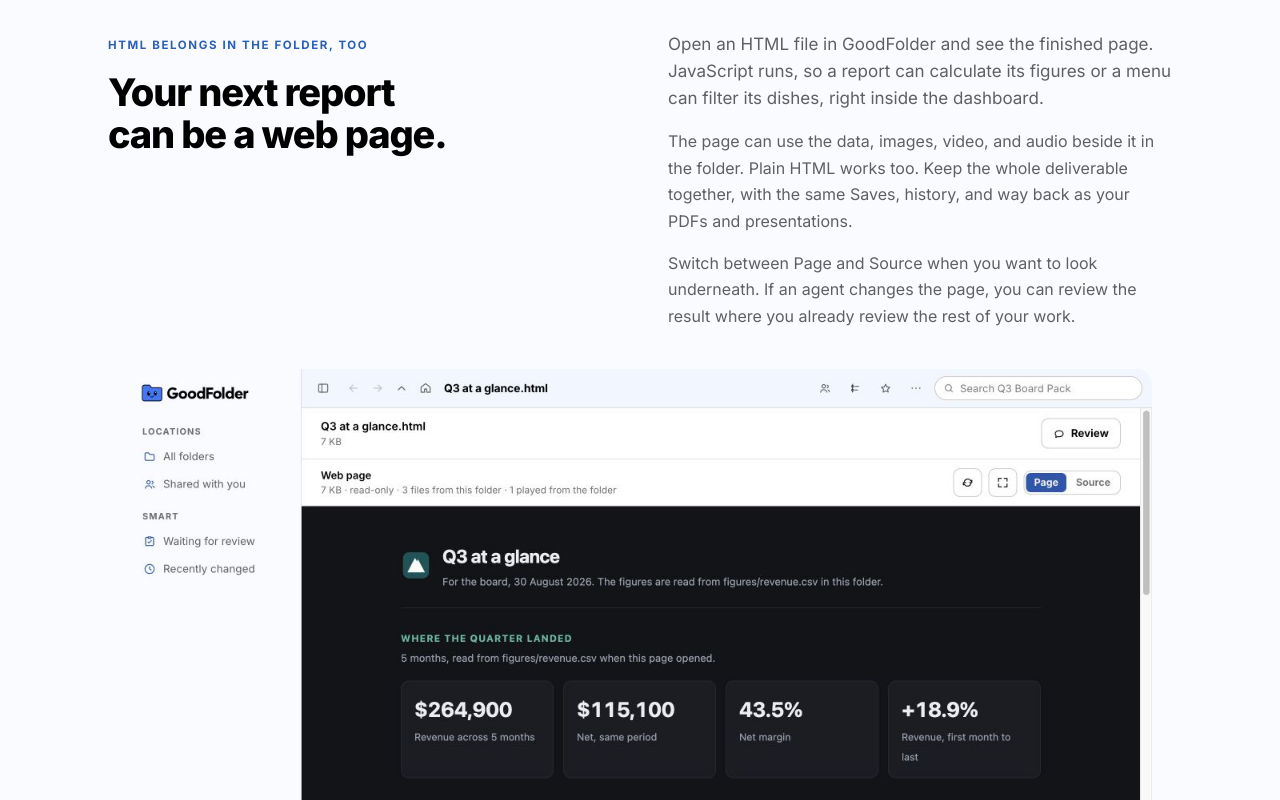
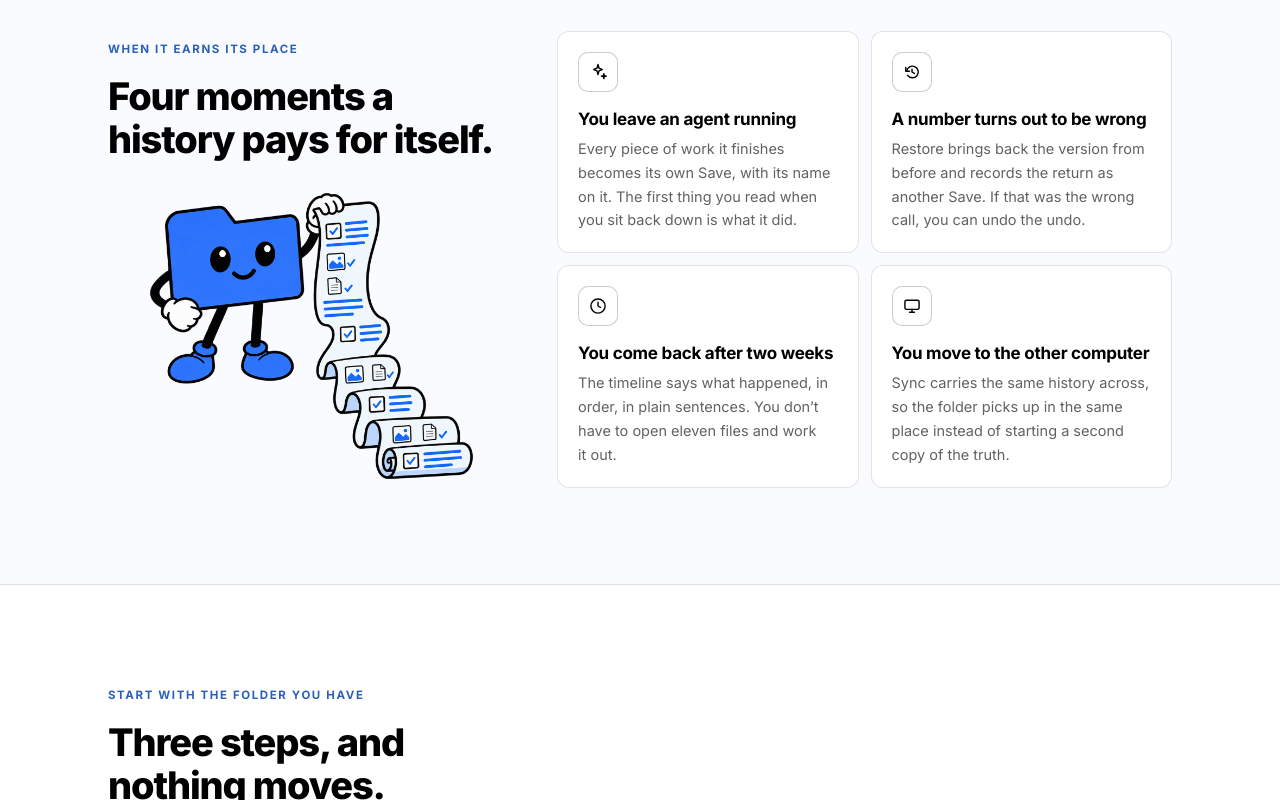
Before and after one commit to areia-ai/goodfolder, a Next.js app in the folder apps/web/: page / in a window 1280 px wide. Shown: the part 3140-3940 px from the top of the page. Built offline with nearby package versions, Linux system fonts and the light colour scheme.

Commit message:
Keep HTML messaging within the existing landing sections

```diff
--- a/apps/web/app/page.tsx
+++ b/apps/web/app/page.tsx
@@ -383,45 +383,8 @@ export default function Landing() {
           </div>
         </section>
 
-        {/* ------------------------------------------------------------- Web pages */}
-        <section id="web-pages" className="gf-band gf-band-tint scroll-mt-16">
-          <div className="gf-wrap">
-            <div className="grid gap-6 lg:grid-cols-2 lg:gap-14">
-              <div>
-                <p className="gf-eyebrow">HTML belongs in the folder, too</p>
-                <h2 className="gf-h2 mt-4">Your next report can be a web page.</h2>
-              </div>
-              <div>
-                <p className="gf-lead">
-                  Open an HTML file in GoodFolder and see the finished page. JavaScript runs, so a report can
-                  calculate its figures or a menu can filter its dishes, right inside the dashboard.
-                </p>
-                <p className="gf-body mt-4">
-                  The page can use the data, images, video, and audio beside it in the folder. Plain HTML works
-                  too. Keep the whole deliverable together, with the same Saves, history, and way back as your
-                  PDFs and presentations.
-                </p>
-                <p className="gf-body mt-4">
-                  Switch between Page and Source when you want to look underneath. If an agent changes the
-                  page, you can review the result where you already review the rest of your work.
-                </p>
-              </div>
-            </div>
-            <figure className="mx-auto mt-10 max-w-5xl">
-              <Image
-                src="/shots/html-report-preview.png"
-                width={1280}
-                height={720}
-                alt="An HTML report open in GoodFolder, with JavaScript calculating revenue and net margin from a CSV file in the same folder. The Page and Source controls sit above it."
-                className="gf-shot"
-                sizes="(max-width: 1120px) calc(100vw - 40px), 1000px"
-              />
-            </figure>
-          </div>
-        </section>
-
         {/* -------------------------------------------------------------- Moments */}
-        <section className="gf-band">
+        <section className="gf-band gf-band-tint">
           <div className="gf-wrap grid items-center gap-10 lg:grid-cols-[minmax(0,.78fr)_minmax(0,1.22fr)] lg:gap-14">
             <div>
               <div className="gf-head">
```
Also changed, not shown: apps/web/public/shots/html-report-preview.png (deleted).
